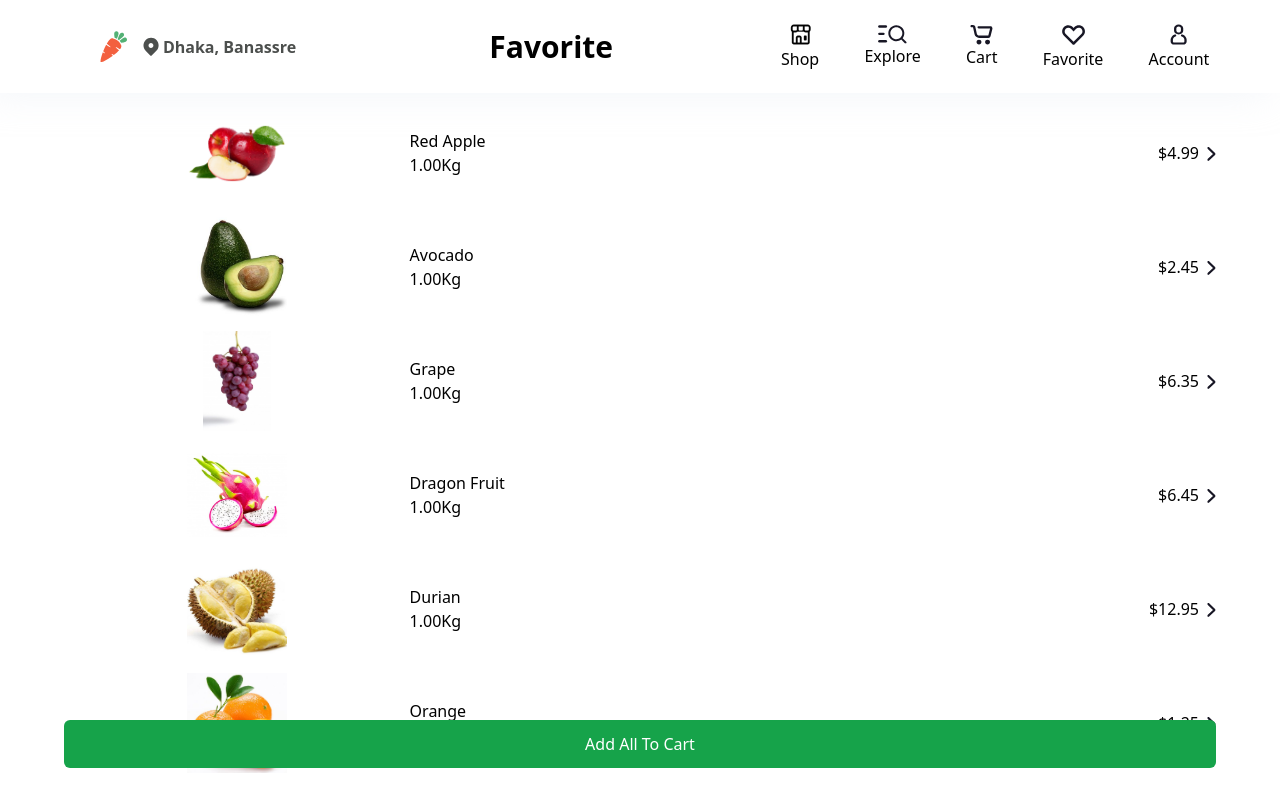
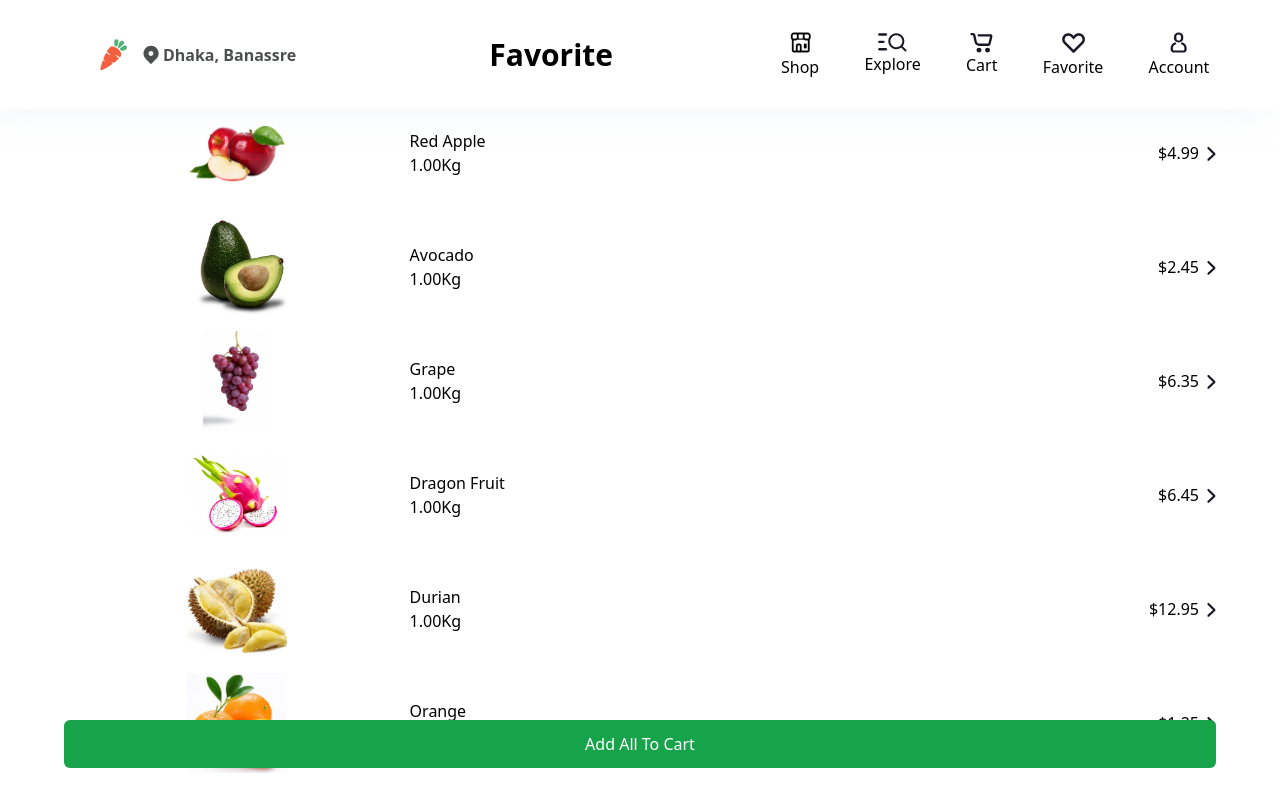
Before and after one commit to HSBC-United-Team/Front-End, a React (Vite) app: page / in a window 1280 px wide. Shown: the top 798 px of the page. Built offline with nearby package versions, Linux system fonts and the light colour scheme; grey boxes are pictures that could not be loaded.

Commit message:
page fav

```diff
--- a/src/Components/Pages/Favoritepage.jsx
+++ b/src/Components/Pages/Favoritepage.jsx
@@ -10,7 +10,7 @@ function Fav() {
     return (
         <>
             <div
-                className="fixed text-center w-full bg-white md:justify-center md:flex md:mx-auto  md:px-12 md:py-2 md:items-center flex-around"
+                className="fixed text-center w-full bg-white md:justify-center md:flex md:mx-auto  md:px-12 md:py-4 md:items-center flex-around"
                 style={{
                     boxShadow: "-12px 0px 37px 0px rgba(230, 235, 243, 0.5)",
                 }}
```
